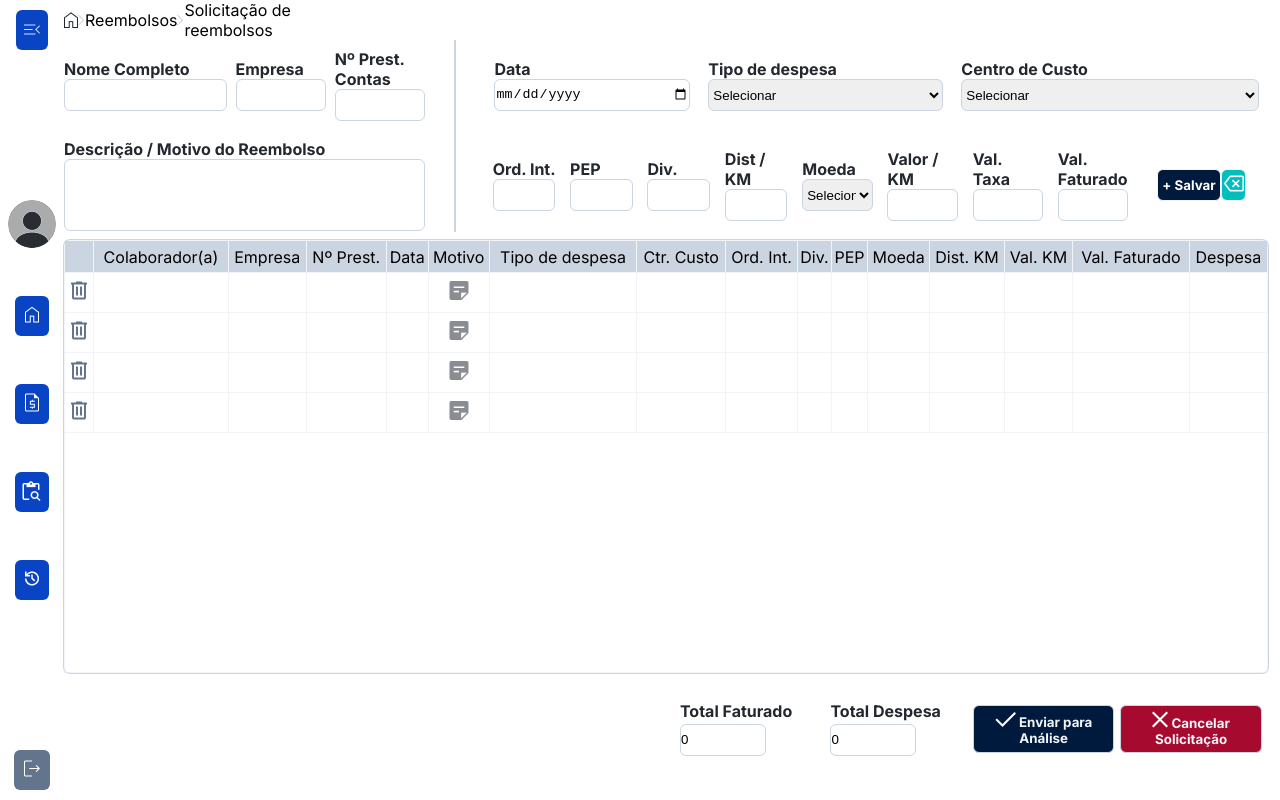
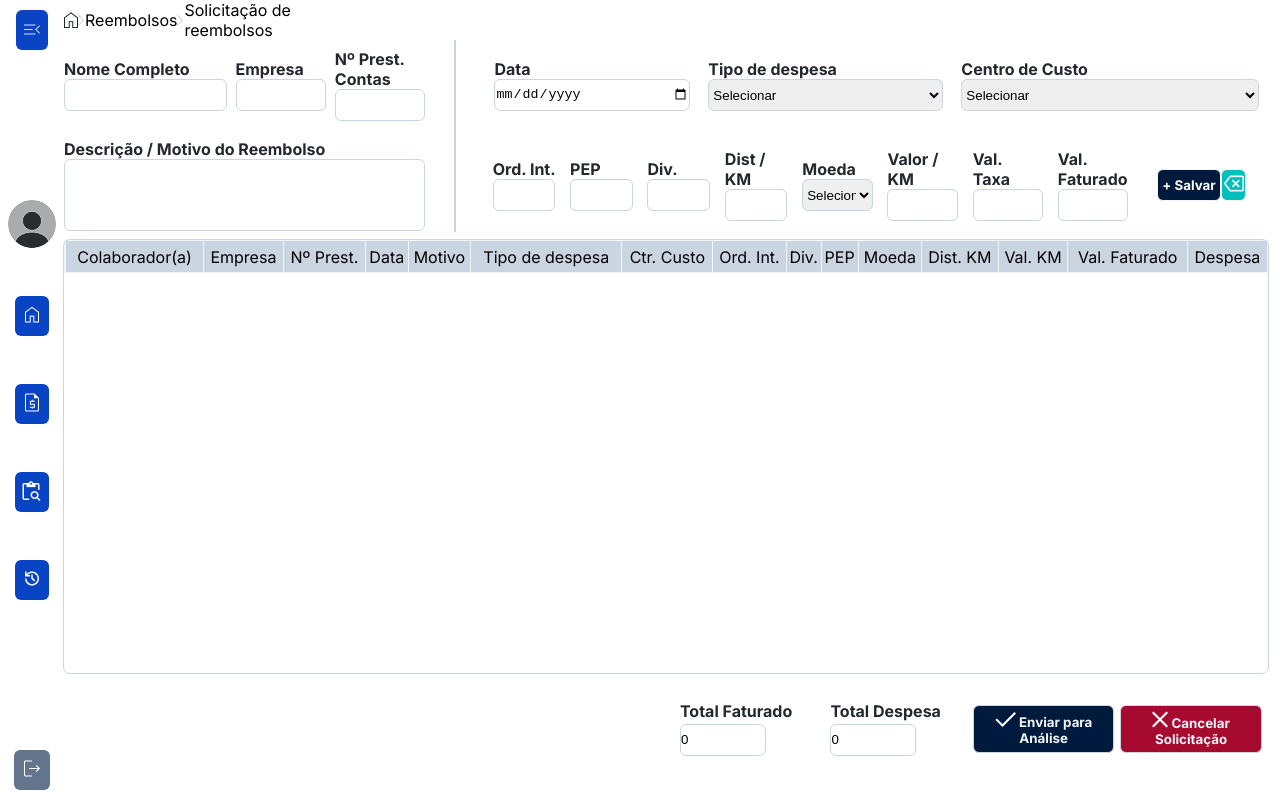
Before and after one commit to jonatanlima06/sispar, a React (Vite) app in the folder sispar/: page /solicitacao in a window 1280 px wide. Built offline with nearby package versions, Linux system fonts and the light colour scheme.

Commit message:
Preparação para integração com o back-end

```diff
--- a/sispar/package.json
+++ b/sispar/package.json
@@ -10,6 +10,7 @@
     "preview": "vite preview"
   },
   "dependencies": {
+    "axios": "^1.8.4",
     "react": "^18.3.1",
     "react-dom": "^18.3.1",
     "react-router-dom": "^7.1.5",
--- /dev/null
+++ b/sispar/src/Services/Api.jsx
@@ -0,0 +1,10 @@
+//Importa a biblioteca axios, que é usada para fazer requisições HTTP.
+import axios from "axios";
+
+// Criando uma instância do axios, chamada "api"
+const api = axios.create({
+baseURL: "http://localhost:5000", // Define a URL base para todas as requisições feitas com essa instância
+
+})
+
+export default api;
--- a/sispar/src/components/solicitacao/Solicitacao.jsx
+++ b/sispar/src/components/solicitacao/Solicitacao.jsx
@@ -1,3 +1,4 @@
+import { useState, useEffect } from "react";
 import NavBar from "../navbar/NavBar.jsx"
 import Home from "../../assets/Header/home_header.png"
 import Seta from "../../assets/Dashboard/Vector_seta.png"
@@ -7,9 +8,104 @@ import Motivo from "../../assets/Solicitacao/motivo.png"
 import Deletar from "../../assets/Solicitacao/deletar.png"
 import Check from "../../assets/Solicitacao/check.png"
 import X from "../../assets/Solicitacao/x.png"
+import Api from "../../Services/Api" //importando a api que está guardada em service
 
 
 function Solicitacao() {
+    const [colaborador, setColaborador] = useState(""); // Estado para o campo colaborador
+    const [empresa, setEmpresa] = useState(""); // Estado para o campo empresa
+    const [nPrestacao, setnPrestacao] = useState(""); // Estado para o campo número de prestação
+    const [descricao, setDescricao] = useState(""); // Estado para o campo  descrição
+    const [data, setData] = useState(""); // Estado para o campo data
+    //const [motivo, setMotivo] = useState(""); // Estado para o campo motivo  //ESSE ESTADO É PARA QUEM TÁ FAZENDO AVANÇADO UTILIZANDO MODAL
+    const [tipoReembolso, setTipoReembolso] = useState(""); // Estado para o campo tipo de reembolso
+    const [centroCusto, setCentroCusto] = useState(""); // Estado para o campo centro de custo
+    const [ordemInterna, setOrdemInterna] = useState(""); // Estado para o campo ordem interna
+    const [divisao, setDivisao] = useState(""); // Estado para o campo divisão
+    const [pep, setPep] = useState(""); // Estado para o campo pep
+    const [moeda, setMoeda] = useState(""); // Estado para o campo moeda
+    const [distanciaKm, setDistanciaKm] = useState(""); // Estado para o campo distância km
+    const [valorKm, setValorKm] = useState(""); // Estado para o campo valor km
+    const [valorFaturado, setValorFaturado] = useState(""); // Estado para o campo valor faturado
+    const [despesa, setDespesa] = useState(""); // Estado para o campo despesa
+
+    const [dadosReembolso, setDadosReembolso] = useState([]);
+
+    //FUNÇÃO PARA CAPTURAR OS VALORES DOS ESTADOS
+
+    const handleSubmit = () => {
+        const objetoReembolso = {
+            colaborador,
+            empresa,
+            nPrestacao,
+            descricao,
+            data,
+            tipoReembolso,
+            ordemInterna,
+            centroCusto,
+            divisao,
+            pep,
+            moeda,
+            distanciaKm,
+            valorKm,
+            valorFaturado,
+            despesa
+        };
+        setDadosReembolso(dadosReembolso.concat(objetoReembolso))
+
+
+    };
+
+    //FUNÇÃO PARA LIMPAR TODOS OS CAMPOS DO FORMULÁRIO
+    const limparCampos = () => {
+        setColaborador(""),
+          setEmpresa(""),
+          setnPrestacao(""),
+          setDescricao(""),
+          setData(""),
+          //setMotivo(""),
+          setTipoReembolso(""),
+          setCentroCusto(""),
+          setOrdemInterna(""),
+          setDivisao(""),
+          setPep(""),
+          setMoeda(""),
+          setDistanciaKm(""),
+          setValorKm(""),
+          setValorFaturado(""),
+          setDespesa("");
+      };
+
+    //FUNÇÃO PARA ENVIAR OS DADOS PARA A API
+    const [foiEnviado, setFoiEnviado] = useState(false) //Esse estado serve para saber se o formulário foi enviado.
+
+    const enviarParaAnalise = async () => {
+        try {
+            // const response = o resultado da resposta do servidor
+            // await (esperar) = Faz com que o código espere a reposta da API
+            // Api é a nossa
+            // post = é um método que serve para enviar algo para o servidor
+            // 1º argumento é o caminho da rota, o 2º argumento é o que será enviado
+            const response = await Api.post("/refunds/new", dadosReembolso);
+            console.log("Respostas da API", response); //mostrar o que está acontecendo na API (útil para os desenvolvedores testarem)
+            alert("Reembolso solicitado com sucesso!")
+            setFoiEnviado(true) //Se todo formulário for preenchido corretamente, esse estado será "true"
+
+        } catch (error) { //Caso dê erro na hora do envio, ele mostra no console
+            console.log("Erro ao enviar", error)
+
+
+        };
+    };
+
+    useEffect(() => {
+        if (foiEnviado) {
+            setDadosReembolso([]); //Zera o formulário depois do envio
+            setFoiEnviado(false) //Voltou ao estado original (false)
+        }
+    }, [foiEnviado]);
+
+
     return (
         <div className={styles.layoutSolicitacao}>
 
@@ -24,23 +120,23 @@ function Solicitacao() {
                     <p>Solicitação de reembolsos</p>
                 </header>
                 <main className={styles.mainSolicitacao}>
-                    <form action="" className={styles.formSolicitacao}>
+                    <form onSubmit={(e) => e.preventDefault()} className={styles.formSolicitacao}>
                         <div className={styles.grupo1}>
                             <div className={styles.inputNome}>
                                 <label htmlFor="">Nome Completo</label>
-                                <input type="text" name="" id="nome-completo" />
+                                <input type="text" name="" id="nome-completo" value={colaborador} onChange={(e) => setColaborador(e.target.value)} />
                             </div>
                             <div className={styles.inputEmpresa}>
                                 <label htmlFor="">Empresa</label>
-                                <input type="text" name="" id="empresa" />
+                                <input type="text" name="" id="empresa" value={empresa} onChange={(e) => setEmpresa(e.target.value)} />
                             </div>
                             <div className={styles.inputPrestContas}>
                                 <label htmlFor="">Nº Prest. Contas</label>
-                                <input type="text" name="" id="prestacao-contas" />
+                                <input type="text" name="" id="prestacao-contas" value={nPrestacao} onChange={(e) => setnPrestacao(e.target.value)} />
                             </div>
                             <div className={styles.inputMotivo}>
                                 <label htmlFor="">Descrição / Motivo do Reembolso</label>
-                                <input type="text" name="" id="motivo" />
+                                <input type="text" name="" id="motivo" value={descricao} onChange={(e) => setDescricao(e.target.value)} />
                             </div>
                         </div>
                         <div className={styles.barraVertical}></div>
@@ -48,11 +144,11 @@ function Solicitacao() {
                         <div className={styles.grupo2}>
                             <div className={styles.inputData}>
                                 <label htmlFor="">Data</label>
-                                <input type="date" name="" id="data" />
+                                <input type="date" name="" id="data" value={data} onChange={(e) => setData(e.target.value)} />
                             </div>
                             <div className={styles.selectDespesa}>
                                 <label htmlFor=""> Tipo de despesa </label>
-                                <select name="" id="">
+                                <select name="" id="" value={tipoReembolso} onChange={(e) => setTipoReembolso(e.target.value)}>
                                     <option value=""> Selecionar </option>
                                     <option value=""> Alimentação </option>
                                     <option value=""> Combustível </option>
@@ -65,7 +161,7 @@ function Solicitacao() {
                             </div>
                             <div className={styles.centroDeCusto}>
                                 <label htmlFor=""> Centro de Custo </label>
-                                <select name="" id="">
+                                <select name="" id="" value={centroCusto} onChange={(e) => setCentroCusto(e.target.value)}>
                                     <option value=""> Selecionar</option>
                                     <option value="">
                                         1100109002 - FIN CONTROLES INTERNOS MTZ
@@ -78,23 +174,23 @@ function Solicitacao() {
                             </div>
                             <div className={styles.ordem}>
                                 <label htmlFor=""> Ord. Int. </label>
-                                <input type="number" name="" id="" />
+                                <input type="number" name="" id="" value={ordemInterna} onChange={(e) => setOrdemInterna(e.target.value)} />
                             </div>
                             <div className={styles.pep}>
                                 <label htmlFor=""> PEP </label>
-                                <input type="number" name="" id="" />
+                                <input type="number" name="" id="" value={pep} onChange={(e) => setPep(e.target.value)} />
                             </div>
                             <div className={styles.divisoes}>
                                 <label htmlFor=""> Div. </label>
-                                <input type="number" name="" id="" />
+                                <input type="number" name="" id="" value={divisao} onChange={(e) => setDivisao(e.target.value)} />
                             </div>
                             <div className={styles.distancia}>
                                 <label htmlFor=""> Dist / KM </label>
-                                <input type="text" />
+                                <input type="text" value={distanciaKm} onChange={(e) => setDistanciaKm(e.target.value)} />
                             </div>
                             <div className={styles.moeda}>
                                 <label htmlFor=""> Moeda </label>
-                                <select name="" id="">
+                                <select name="" id="" value={moeda} onChange={(e) => setMoeda(e.target.value)}>
                                     <option value="">Selecionar</option>
                                     <option value="">BRL</option>
                                     <option value="">ARS</option>
@@ -103,19 +199,19 @@ function Solicitacao() {
                             </div>
                             <div className={styles.valorKm}>
                                 <label htmlFor=""> Valor / KM </label>
-                                <input type="number" name="" id="" />
+                                <input type="number" name="" id="" value={valorKm} onChange={(e) => setValorKm(e.target.value)} />
                             </div>
                             <div className={styles.despesa}>
                                 <label htmlFor=""> Val. Taxa </label>
-                                <input type="number" name="" id="" />
+                                <input type="number" name="" id="" value={despesa} onChange={(e) => setDespesa(e.target.value)} />
                             </div>
                             <div className={styles.valorFaturado}>
                                 <label htmlFor=""> Val. Faturado </label>
-                                <input type="number" name="" id="" />
+                                <input type="number" name="" id="" value={valorFaturado} onChange={(e) => setValorFaturado(e.target.value)} />
                             </div>
                             <div className={styles.botoes}>
-                                <button className={styles.botaoSalvar}> + Salvar </button>
-                                <button className={styles.botaoDeletar}> <img src={Deletar} alt="Deletar"/> </button>
+                                <button className={styles.botaoSalvar} onClick={handleSubmit}> + Salvar </button>
+                                <button className={styles.botaoDeletar} onClick={limparCampos}> <img src={Deletar} alt="Deletar" /> </button>
                             </div>
                         </div>
                     </form>
@@ -141,81 +237,26 @@ function Solicitacao() {
                             </tr>
                         </thead>
                         <tbody>
-                            <tr>
-                                <td><img src={Lixeira} alt="Lixeira" /></td>
-                                <td></td>
-                                <td></td>
-                                <td></td>
-                                <td></td>
-                                <td><img src={Motivo} alt="Motivo" /></td>
-                                <td></td>
-                                <td></td>
-                                <td></td>
-                                <td></td>
-                                <td></td>
-                                <td></td>
-                                <td></td>
-                                <td></td>
-                                <td></td>
-                                <td></td>
-                            </tr>
-                            <tr>
-                                <td><img src={Lixeira} alt="Lixeira" /></td>
-                                <td></td>
-                                <td></td>
-                                <td></td>
-                                <td></td>
-                                <td><img src={Motivo} alt="Motivo" /></td>
-                                <td></td>
-                                <td></td>
-                                <td></td>
-                                <td></td>
-                                <td></td>
-                                <td></td>
-                                <td></td>
-                                <td></td>
-                                <td></td>
-                                <td></td>
-                            </tr>
-                            <tr>
-                                <td><img src={Lixeira} alt="Lixeira" /></td>
-                                <td></td>
-                                <td></td>
-                                <td></td>
-                                <td></td>
-                                <td><img src={Motivo} alt="Motivo" /></td>
-                                <td></td>
-                                <td></td>
-                                <td></td>
-                                <td></td>
-                                <td></td>
-                                <td></td>
-                                <td></td>
-                                <td></td>
-                                <td></td>
-                                <td></td>
-                            </tr>
-                            <tr>
-                                <td><img src={Lixeira} alt="Lixeira" /></td>
-                                <td></td>
-                                <td></td>
-                                <td></td>
-                                <td></td>
-                                <td><img src={Motivo} alt="Motivo" /></td>
-                                <td></td>
-                                <td></td>
-                                <td></td>
-                                <td></td>
-                                <td></td>
-                                <td></td>
-                                <td></td>
-                                <td></td>
-                                <td></td>
-                                <td></td>
-                            </tr>
-                            <tr className={styles.vazia}>
-
-                            </tr>
+                            {dadosReembolso.map((item, index) => (
+                                <tr key={index}>
+                                    <td><img src={Lixeira} alt="Lixeira" /></td>
+                                    <td> {item.colaborador} </td>
+                                    <td> {item.empresa} </td>
+                                    <td>{item.nPrestacao}</td>
+                                    <td>{item.data}</td>
+                                    <td><img src={Motivo} alt="Motivo" /></td>
+                                    <td>{item.tipoReembolso}</td>
+                                    <td>{item.centroCusto}</td>
+                                    <td>{item.ordemInterna}</td>
+                                    <td>{item.divisao}</td>
+                                    <td>{item.pep}</td>
+                                    <td>{item.moeda}</td>
+                                    <td>{item.distanciaKm}</td>
+                                    <td>{item.valorKm}</td>
+                                    <td>{item.valorFaturado}</td>
+                                    <td>{item.despesa}</td>
+                                </tr>
+                            ))}
                         </tbody>
                     </table>
                     <section className={styles.finalSolicitacao}>
@@ -231,7 +272,7 @@ function Solicitacao() {
                                 </div>
                             </div>
                             <div className={styles.finalBotoes}>
-                                <button className={styles.buttonCheck}><img src={Check} alt="Enviar Análise" /> Enviar para Análise </button>
+                                <button onClick={enviarParaAnalise} className={styles.buttonCheck}><img src={Check} alt="Enviar Análise" /> Enviar para Análise </button>
                                 <button className={styles.buttonX}><img src={X} alt="Cancelar" /> Cancelar Solicitação </button>
                             </div>
                         </div>
--- a/sispar/src/components/solicitacao/Solicitacao.module.scss
+++ b/sispar/src/components/solicitacao/Solicitacao.module.scss
@@ -174,12 +174,6 @@ td, th {
     height: 4vh;
 }
 
-.vazia {
-    border: solid #F1F4F9 0.8px;
-    height: 24vh;
-}
-
-
 .finalSolicitacao {
     display: flex;
     //border: solid greenyellow;
```
Also changed, not shown: sispar/src/components/login/Login.jsx (+30 -3 lines), 1 other file (tests, documents, lock files or other folders).
